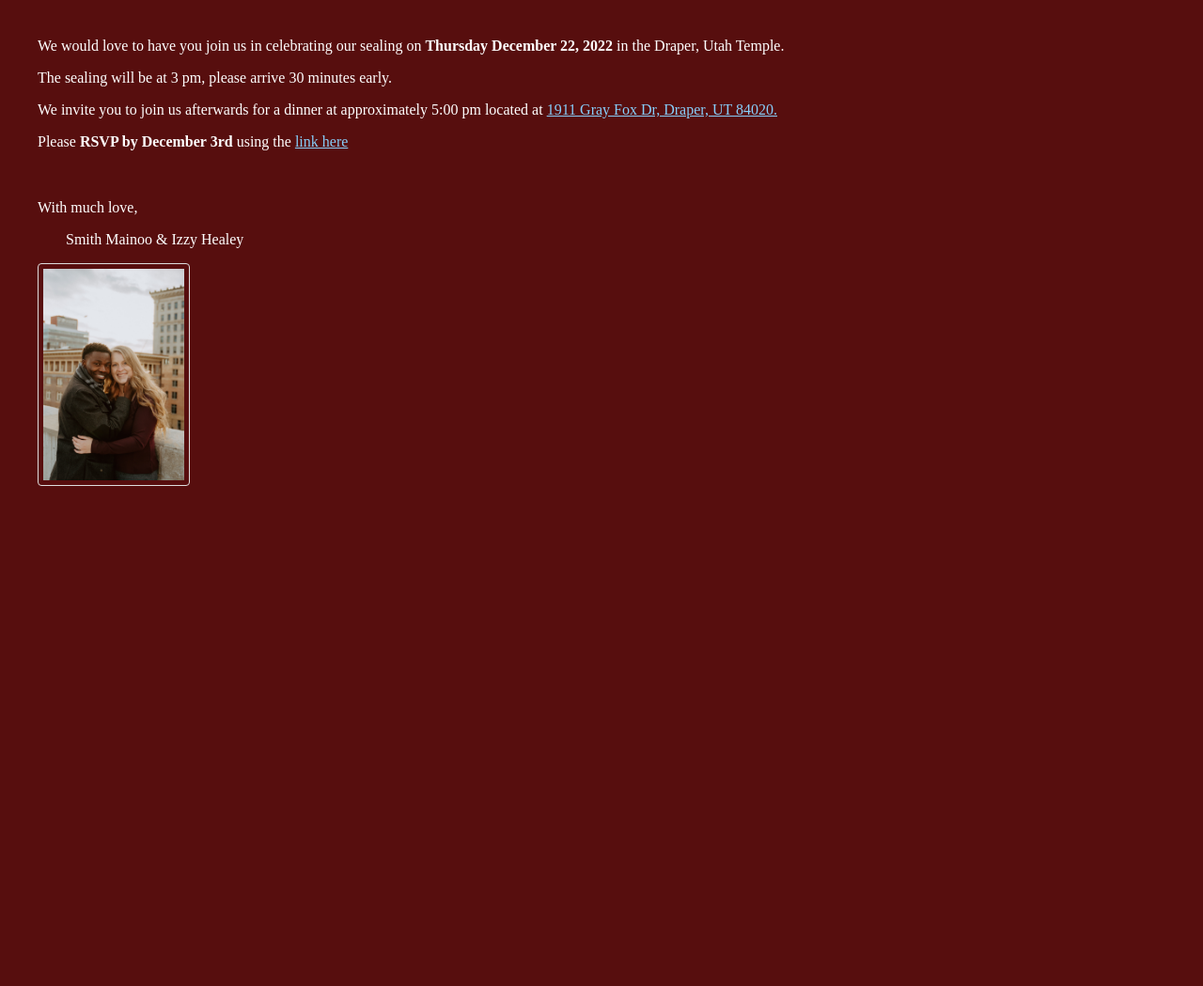
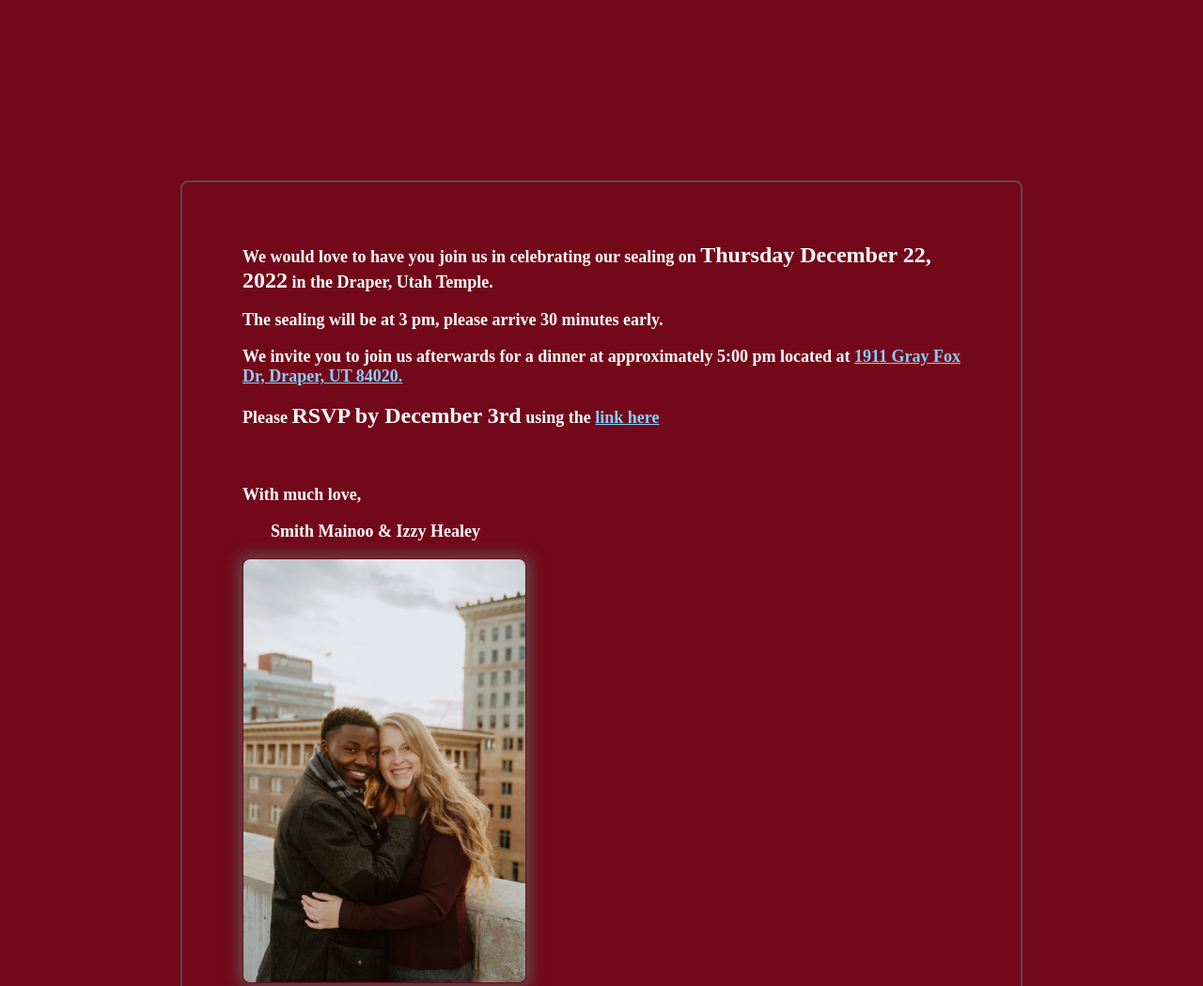
Before and after one commit to mainoo-smith/wedding, a plain HTML site: page index.html in a window 1280 px wide. Shown: the top 1049 px of the page at 94% size. Before the commit the page ends 800 px from the top, so only its background shows below. Drawn offline with Linux system fonts and the light colour scheme.

Commit message:
adds only dinner and styling

```diff
--- a/index.css
+++ b/index.css
@@ -1,15 +1,19 @@
 body {
-    background-color: #570e0e;
-    margin: 40px;
+    background-color: #73081b;
+    margin: 5%;
     color: #fff;
-    font-family: serif;
+    font-family: 'Lato';
+    font-variant: normal;
+    border: 2px solid rgb(95, 73, 73);
+    border-radius: 8px;
+    padding: 5%
 }
 
 img {
-    border: 1px solid #ddd;
-    border-radius: 4px;
-    padding: 5px;
+    border-radius: 8px;
+    padding: 1px;
     width: 150px;
+    box-shadow: 0.5px .5px 15px 5px rgb(95, 73, 73);
 }
 
 a {
@@ -20,6 +24,22 @@ div :nth-child(2) {
     margin-left: 30px;
 }
 
-@media screen and (min-width: 480){
-
+@media screen and (min-width: 600px){
+    img {
+        border-radius: 8px;
+        padding: 1px;
+        width: 300px;
+        box-shadow: 0.5px .5px 15px 5px rgb(95, 73, 73);
+    }
+    body {
+        background-color: #73081b;
+        margin: 15%;
+        color: #fff;
+        font-family: 'Didot';
+        font-weight: 700;
+        font-size: large;
+    }
+    p strong {
+        font-size: x-large;
+    }
 }
```
Also changed, not shown: dinner.html (added, +36 -0 lines).
